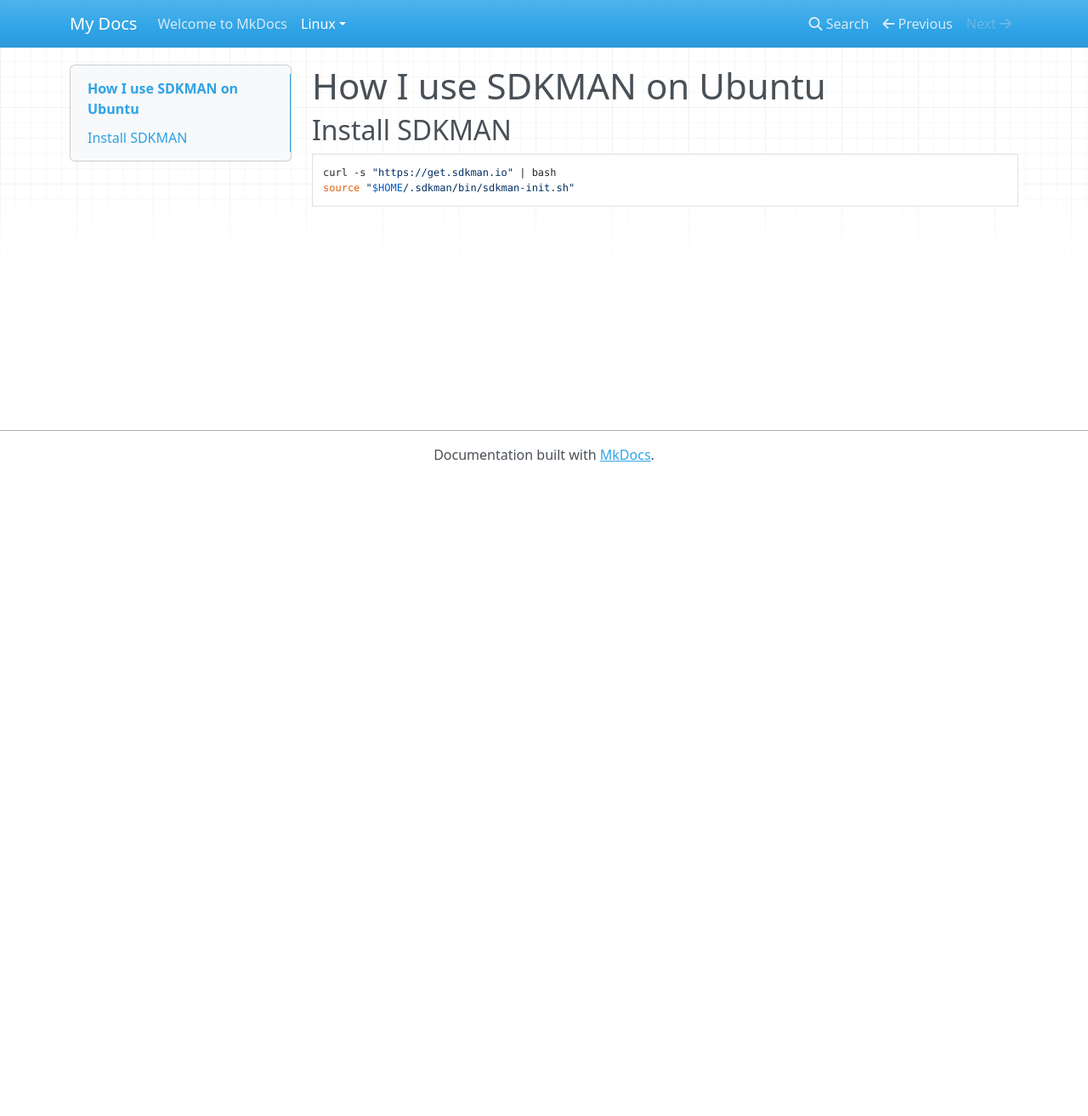
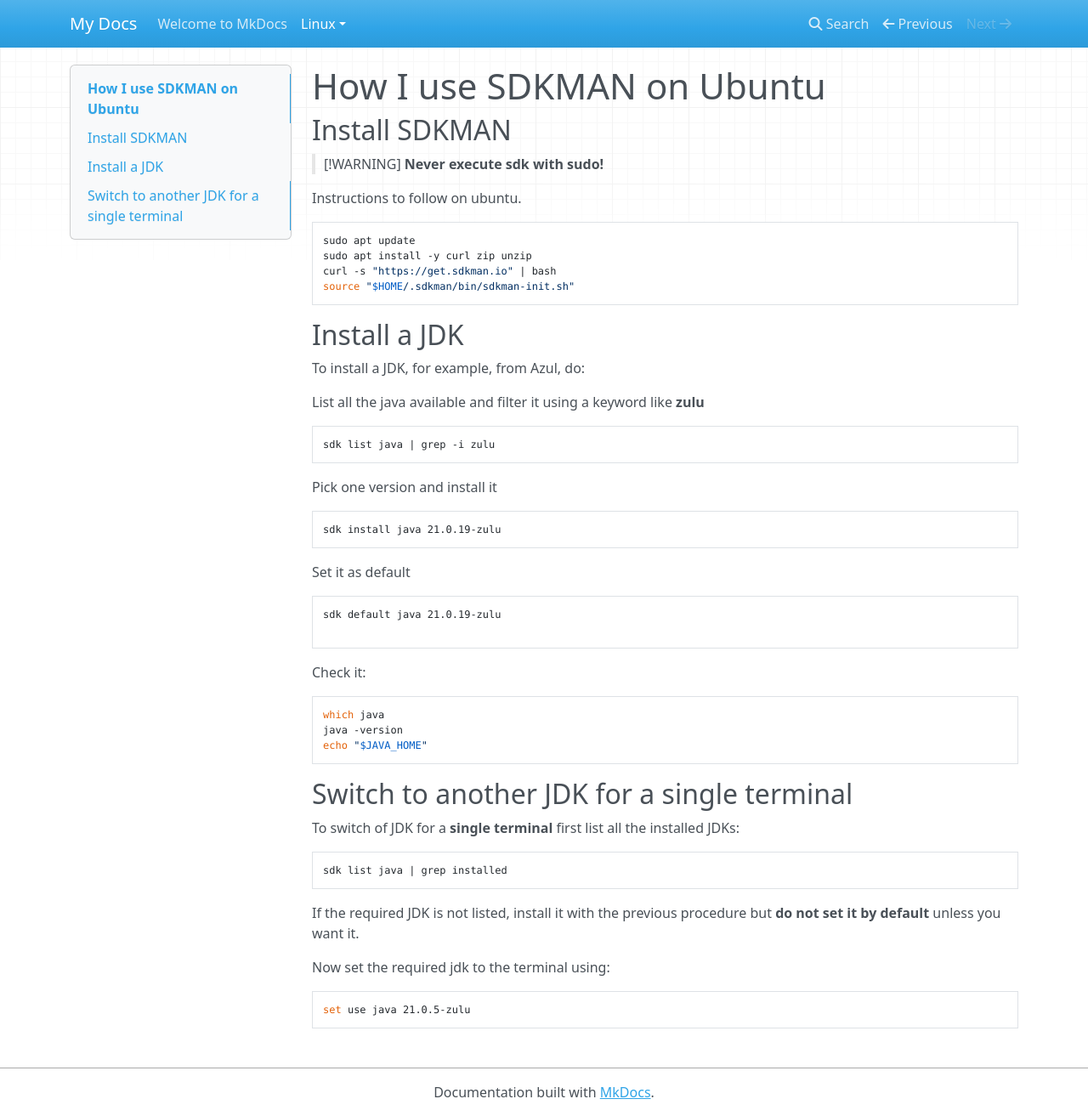
Before and after one commit to jdamianb/dev-notes-about-nothing, an MkDocs documentation site: the page built from docs/linux/sdkman-ubuntu.md, in a window 1280 px wide and 1313 px high. Shown: the whole window at 85% size. Built offline with MkDocs 1.6.1, drawn with Linux system fonts in a browser that asks for light colours; nearby versions of some CDN libraries.

Commit message:
update doc for sdk

````diff
--- a/docs/linux/sdkman-ubuntu.md
+++ b/docs/linux/sdkman-ubuntu.md
@@ -2,7 +2,61 @@
 
 ## Install SDKMAN
 
+> [!WARNING]
+> **Never execute sdk with sudo!**
+
+Instructions to follow on ubuntu.
+
 ```bash
+sudo apt update
+sudo apt install -y curl zip unzip
 curl -s "https://get.sdkman.io" | bash
 source "$HOME/.sdkman/bin/sdkman-init.sh"
 ```
+
+## Install a JDK
+
+To install a JDK, for example, from Azul, do:
+
+List all the java available and filter it using a keyword like **zulu**
+
+```bash
+sdk list java | grep -i zulu
+```
+
+Pick one version and install it
+
+```bash
+sdk install java 21.0.19-zulu
+```
+
+Set it as default
+
+```bash
+sdk default java 21.0.19-zulu
+
+```
+
+Check it:
+
+```bash
+which java
+java -version
+echo "$JAVA_HOME"
+```
+
+## Switch to another JDK for a single terminal
+
+To switch of JDK for a **single terminal** first list all the installed JDKs:
+
+```bash
+sdk list java | grep installed
+```
+
+If the required JDK is not listed, install it with the previous procedure but **do not set it by default** unless you want it.
+
+Now set the required jdk to the terminal using:
+
+```bash
+set use java 21.0.5-zulu
+```
````
